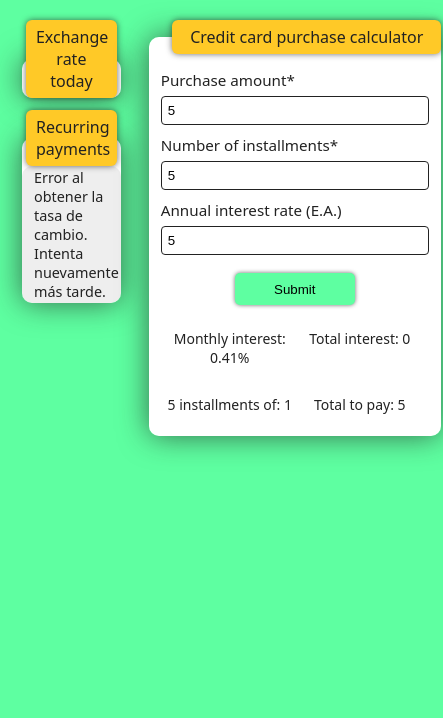
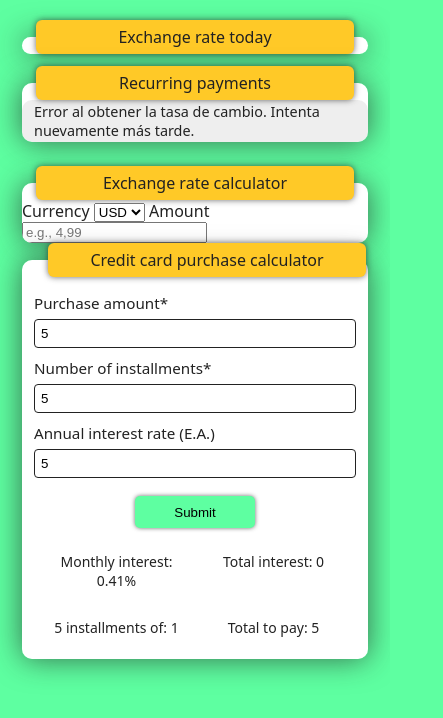
Before and after one commit to n48dev/personal-finances-app, a website: page index.html in a window 390 px wide. Both pictures are taken after typing "5", "5", "5" into the empty fields and a click on the button "Submit". Shown: the whole page, 443 px wide, since content can reach past the window. Drawn offline with Linux system fonts and the light colour scheme; no server answers.

Commit message:
Feature: Update layout and add form for exchange rate calculator
Updated layout to use two columns, switching to a single column for screens
smaller than 940px. Added max-width to ensure consistent appearance across
different window sizes. Added the HTML for a future exchange rate calculator.

```diff
--- a/assets/scripts/main.js
+++ b/assets/scripts/main.js
@@ -34,28 +34,32 @@ async function getDollarToCopRate() {
 document.getElementById("creditCardPurchaseCalculator").addEventListener("submit", function (event) {
     event.preventDefault();
 
-    const amount = parseFloat(document.getElementById("amount").value);
-    const numInstallments = parseInt(document.getElementById("numInstallments").value);
-    const annualInterestRatePercent = parseFloat(document.getElementById("annualInterestRatePercent").value) || 27.90;
+    const creditCardPurchaseAmount = parseFloat(document.getElementById("creditCardPurchaseAmount").value);
+    const creditCardPurchaseNumInstallments = parseInt(document.getElementById("creditCardPurchaseNumInstallments").value);
+    const creditCardPurchaseInterestRatePercent = parseFloat(document.getElementById("creditCardPurchaseInterestRatePercent").value) || 27.90;
 
-    creditCardPurchaseCalculator(amount, numInstallments, annualInterestRatePercent);
+    creditCardPurchaseCalculator(creditCardPurchaseAmount, creditCardPurchaseNumInstallments, creditCardPurchaseInterestRatePercent);
 });
 
 /* Credit card purchase calculator math */
-function creditCardPurchaseCalculator(amount, numInstallments, annualInterestRatePercent) {
-    const annualInterestRate = annualInterestRatePercent / 100;
+function creditCardPurchaseCalculator(creditCardPurchaseAmount, creditCardPurchaseNumInstallments, creditCardPurchaseInterestRatePercent) {
+    const annualInterestRate = creditCardPurchaseInterestRatePercent / 100;
     const monthlyInterestRate = ((1 + annualInterestRate) ** (1 / 12)) - 1;
-    const monthlyPayment = amount * ((monthlyInterestRate * ((1 + monthlyInterestRate) ** numInstallments)) / (((1 + monthlyInterestRate) ** numInstallments) - 1));
+    const monthlyPayment = creditCardPurchaseAmount * ((monthlyInterestRate * ((1 + monthlyInterestRate) ** creditCardPurchaseNumInstallments)) / (((1 + monthlyInterestRate) ** creditCardPurchaseNumInstallments) - 1));
 
     const creditCardPurchaseResultHTML = `
     <p>Monthly interest: ${(monthlyInterestRate * 100).toLocaleString("en-US", { maximumFractionDigits: 2 })}%</p>
-    <p>Total interest: ${((monthlyPayment * numInstallments) - amount).toLocaleString("en-US", { maximumFractionDigits: 0 })}</p>
-    <p>${numInstallments} installments of: ${monthlyPayment.toLocaleString("en-US", { maximumFractionDigits: 0 })}</p>
-    <p>Total to pay: ${(monthlyPayment * numInstallments).toLocaleString("en-US", { maximumFractionDigits: 0 })}</p>
+    <p>Total interest: ${((monthlyPayment * creditCardPurchaseNumInstallments) - creditCardPurchaseAmount).toLocaleString("en-US", { maximumFractionDigits: 0 })}</p>
+    <p>${creditCardPurchaseNumInstallments} installments of: ${monthlyPayment.toLocaleString("en-US", { maximumFractionDigits: 0 })}</p>
+    <p>Total to pay: ${(monthlyPayment * creditCardPurchaseNumInstallments).toLocaleString("en-US", { maximumFractionDigits: 0 })}</p>
 `;
 
     document.getElementById("creditCardPurchaseResult").innerHTML = creditCardPurchaseResultHTML;
 }
+
+/* USD to COP calculator */
+
+
 
 /* Mostrar Exchange rate today value y recurring payments */
 async function recurringPayments() {
@@ -101,7 +105,7 @@ async function recurringPayments() {
     <h3>Monthly expenses</h3>
     <p>COP = ${totalMonthlyCOP.toLocaleString("en-US", {maximumFractionDigits: 0 })}</p>
     <p>USD = $ ${totalMonthlyUSD.toLocaleString("en-US", {maximumFractionDigits: 2 })}</p>
-    <h3>Subscriptions</h3>
+    <h3>Monthly expenses in subscriptions</h3>
     <p>COP = ${totalSubscriptionsCOP.toLocaleString("en-US", {maximumFractionDigits: 0 })}</p>
     <p>USD = $ ${totalSubscriptionsUSD.toLocaleString("en-US", {maximumFractionDigits: 2 })}</p>
     <h3>List in COP</h3>
--- a/assets/styles/main.css
+++ b/assets/styles/main.css
@@ -24,12 +24,12 @@ body {
 
 #container {
     display: grid;
-    grid-template-columns: repeat(3, 1fr);
+    grid-template-columns: repeat(2, 1fr);
     grid-template-areas:
-    "recurringPaymentsList creditCardPurchaseCalculator";
+    "firstColumn secondColumn";
     gap: 24px;
     margin: auto;
-    max-width: 1920px;
+    max-width: 900px;
 }
 
 input {
@@ -56,8 +56,8 @@ fieldset > legend {
     box-shadow: 0 0 6px var(--shadow--color);
 }
 
-#recurringPaymentsList {
-    grid-area: recurringPaymentsList;
+#firstColumn {
+    grid-area: firstColumn;
     display: flex;
     flex-direction: column;
     gap: 12px;
@@ -95,8 +95,8 @@ fieldset > legend {
     background-color: var(--primary-semitransparent);
 }
 
-#creditCardPurchaseCalculator {
-    grid-area: creditCardPurchaseCalculator;
+#secondColumn {
+    grid-area: secondColumn;
 }
 
 #creditCardPurchaseCalculator > fieldset {
@@ -156,3 +156,16 @@ fieldset > legend {
     width: 130px;
     overflow: hidden;
 }
+
+@media (max-width: 940px) {
+    #container {
+        display: grid;
+        grid-template-columns: repeat(1, 1fr);
+        grid-template-areas:
+        "firstColumn"
+        "secondColumn";
+        gap: 24px;
+        margin: auto;
+        max-width: 450px;
+    }
+}
--- a/index.html
+++ b/index.html
@@ -24,7 +24,7 @@ See the LICENSE file in the root of this project for details. -->
     <main>
         <div id="container">
 
-            <section id="recurringPaymentsList">
+            <section id="firstColumn">
                 <fieldset>
                     <legend>Exchange rate today</legend>
 
@@ -38,24 +38,41 @@ See the LICENSE file in the root of this project for details. -->
                 </fieldset>
             </section>
 
+            <section id="secondColumn">
+                <form id="exchangeRateCalculator">
+                    <fieldset>
+                        <legend>Exchange rate calculator</legend>
+
+                        <label for="exchangeRateCalculatorCurrency">Currency</label>
+                        <select id="exchangeRateCalculatorCurrency">
+                            <option value="USD">USD</option>
+                            <option value="COP">COP</option>
+                        </select>
+
+                        <label for="exchangeRateCalculatorAmount">Amount</label>
+                        <input id="exchangeRateCalculatorAmount" type="number" placeholder="e.g., 4,99" required>
+                    </fieldset>
+                </form>
+
                 <form id="creditCardPurchaseCalculator">
                     <fieldset>
                         <legend>Credit card purchase calculator</legend>
 
-                    <label for="amount">Purchase amount*</label>
-                    <input id="amount" type="number" placeholder="e.g., 2360000" required>
+                        <label for="creditCardPurchaseAmount">Purchase amount*</label>
+                        <input id="creditCardPurchaseAmount" type="number" placeholder="e.g., 2360000" required>
 
-                    <label for="numInstallments">Number of installments*</label>
-                    <input id="numInstallments" type="number" placeholder="e.g., 6" required>
+                        <label for="creditCardPurchaseNumInstallments">Number of installments*</label>
+                        <input id="creditCardPurchaseNumInstallments" type="number" placeholder="e.g., 6" required>
 
-                    <label for="annualInterestRatePercent">Annual interest rate (E.A.)</label>
-                    <input id="annualInterestRatePercent" type="number" placeholder="Default: 27.90" step="0.01">
+                        <label for="creditCardPurchaseInterestRatePercent">Annual interest rate (E.A.)</label>
+                        <input id="creditCardPurchaseInterestRatePercent" type="number" placeholder="Default: 27.90" step="0.01">
 
                         <button type="submit">Submit</button>
 
                         <div id="creditCardPurchaseResult"></div>
                     </fieldset>
                 </form>
+            </section>
         </div>
     </main>
     <script src="assets/scripts/main.js"></script>
```
Lines whose indentation alone changed are shown as unchanged.
